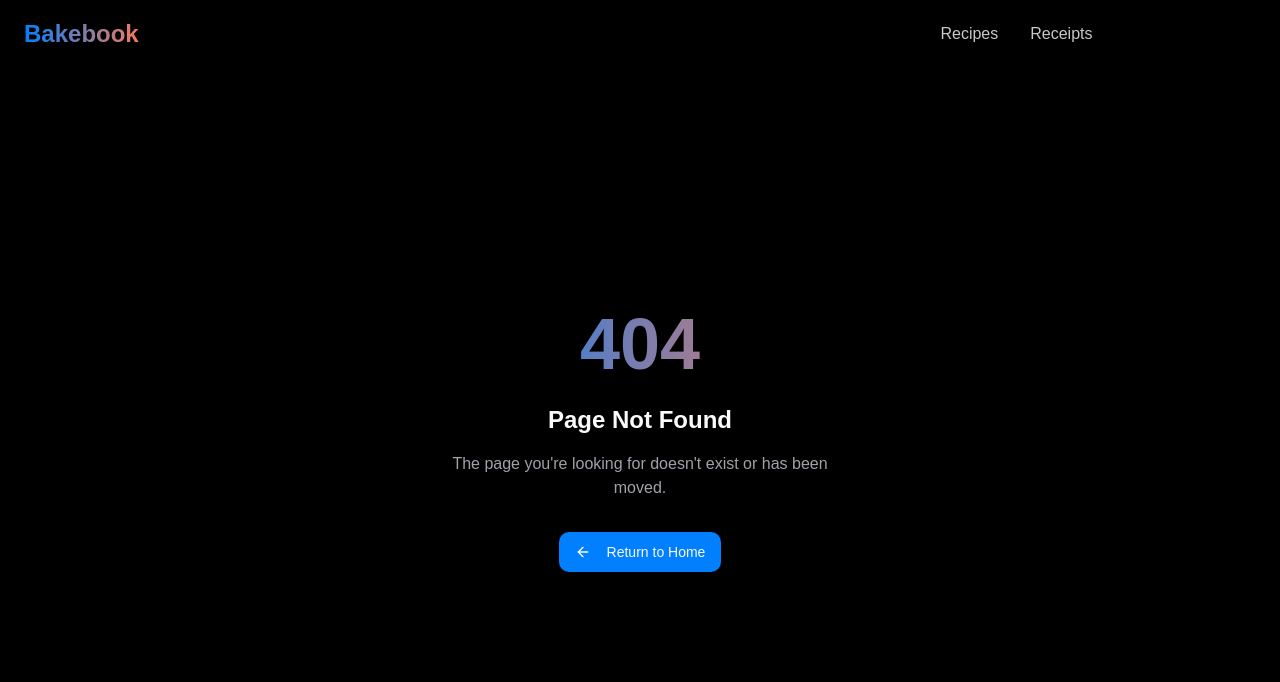
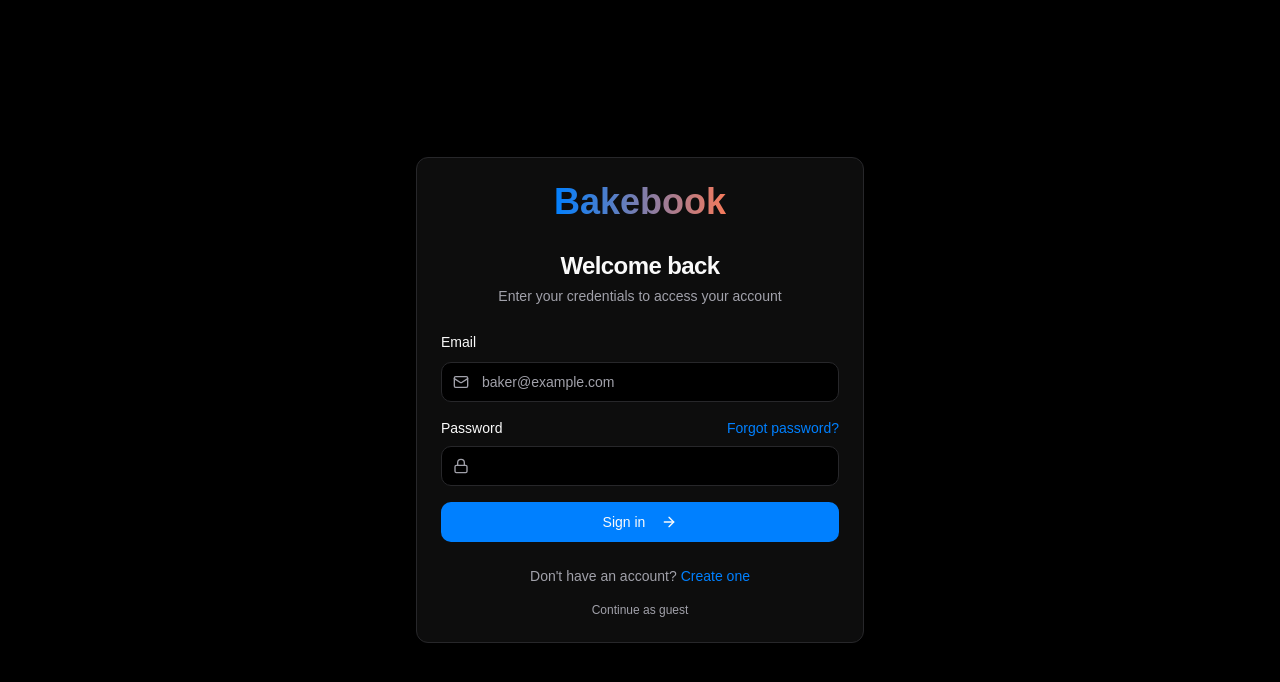
Before and after one commit to wdservices/bakebook-vault, a React (Vite) app: page /login in a window 1280 px wide. Before the commit this address had no page. Shown: the top 682 px of the page. Built offline with nearby package versions, Linux system fonts and the light colour scheme.

Commit message:
Add login UI
Implements a login user interface.

```diff
--- a/src/App.tsx
+++ b/src/App.tsx
@@ -10,6 +10,7 @@ import Recipe from "./pages/Recipe";
 import AddRecipe from "./pages/AddRecipe";
 import EditRecipe from "./pages/EditRecipe";
 import Receipts from "./pages/Receipts";
+import Login from "./pages/Login";
 import NotFound from "./pages/NotFound";
 
 const queryClient = new QueryClient();
@@ -27,6 +28,7 @@ const App = () => (
             <Route path="/add" element={<AddRecipe />} />
             <Route path="/edit/:id" element={<EditRecipe />} />
             <Route path="/receipts" element={<Receipts />} />
+            <Route path="/login" element={<Login />} />
             <Route path="*" element={<NotFound />} />
           </Routes>
         </BrowserRouter>
--- a/src/components/layout/Header.tsx
+++ b/src/components/layout/Header.tsx
@@ -2,7 +2,7 @@
 import { useState, useEffect } from "react";
 import { Link, useLocation } from "react-router-dom";
 import { Button } from "@/components/ui/button";
-import { PlusCircle, Menu, X } from "lucide-react";
+import { PlusCircle, Menu, X, LogIn } from "lucide-react";
 
 export function Header() {
   const [isScrolled, setIsScrolled] = useState(false);
@@ -49,6 +49,12 @@ export function Header() {
               New Recipe
             </Link>
           </Button>
+          <Button asChild variant="outline" size="sm">
+            <Link to="/login">
+              <LogIn className="h-4 w-4 mr-2" />
+              Login
+            </Link>
+          </Button>
         </nav>
 
         {/* Mobile Menu Button */}
@@ -84,6 +90,12 @@ export function Header() {
                 New Recipe
               </Link>
             </Button>
+            <Button asChild variant="outline" size="sm">
+              <Link to="/login">
+                <LogIn className="h-4 w-4 mr-2" />
+                Login
+              </Link>
+            </Button>
           </div>
         </div>
       )}
--- /dev/null
+++ b/src/pages/Login.tsx
@@ -0,0 +1,163 @@
+
+import { useState } from "react";
+import { Link } from "react-router-dom";
+import { Button } from "@/components/ui/button";
+import { Input } from "@/components/ui/input";
+import { Label } from "@/components/ui/label";
+import { Card, CardContent, CardDescription, CardFooter, CardHeader, CardTitle } from "@/components/ui/card";
+import { Mail, Phone, Lock, User, ArrowRight } from "lucide-react";
+import { useToast } from "@/hooks/use-toast";
+
+const Login = () => {
+  const [email, setEmail] = useState("");
+  const [phone, setPhone] = useState("");
+  const [password, setPassword] = useState("");
+  const [isRegister, setIsRegister] = useState(false);
+  const { toast } = useToast();
+
+  const handleSubmit = (e: React.FormEvent) => {
+    e.preventDefault();
+
+    // Simple validation
+    if (!email || !password) {
+      toast({
+        title: "Missing fields",
+        description: "Please fill in all required fields",
+        variant: "destructive",
+      });
+      return;
+    }
+
+    // In a real app, this would connect to authentication service
+    toast({
+      title: isRegister ? "Registration successful" : "Login successful",
+      description: "Welcome to Bakebook!",
+    });
+  };
+
+  const handleForgotPassword = () => {
+    if (!email) {
+      toast({
+        title: "Email required",
+        description: "Please enter your email to reset your password",
+        variant: "destructive",
+      });
+      return;
+    }
+
+    toast({
+      title: "Reset email sent",
+      description: `Password reset instructions have been sent to ${email}`,
+    });
+  };
+
+  return (
+    <div className="page-container min-h-screen flex items-center justify-center py-12">
+      <Card className="w-full max-w-md mx-auto animate-scale-in">
+        <CardHeader className="space-y-1">
+          <div className="flex justify-center mb-6">
+            <span className="text-4xl font-bold bg-gradient-to-r from-primary to-accent bg-clip-text text-transparent">
+              Bakebook
+            </span>
+          </div>
+          <CardTitle className="text-2xl font-semibold text-center">
+            {isRegister ? "Create an account" : "Welcome back"}
+          </CardTitle>
+          <CardDescription className="text-center">
+            {isRegister
+              ? "Enter your details to create your account"
+              : "Enter your credentials to access your account"}
+          </CardDescription>
+        </CardHeader>
+        <CardContent>
+          <form onSubmit={handleSubmit} className="space-y-4">
+            <div className="space-y-2">
+              <Label htmlFor="email">Email</Label>
+              <div className="relative">
+                <Mail className="absolute left-3 top-3 h-4 w-4 text-muted-foreground" />
+                <Input
+                  id="email"
+                  type="email"
+                  placeholder="baker@example.com"
+                  className="pl-10"
+                  value={email}
+                  onChange={(e) => setEmail(e.target.value)}
+                  required
+                />
+              </div>
+            </div>
+
+            {isRegister && (
+              <div className="space-y-2">
+                <Label htmlFor="phone">Phone Number</Label>
+                <div className="relative">
+                  <Phone className="absolute left-3 top-3 h-4 w-4 text-muted-foreground" />
+                  <Input
+                    id="phone"
+                    type="tel"
+                    placeholder="+1 (123) 456-7890"
+                    className="pl-10"
+                    value={phone}
+                    onChange={(e) => setPhone(e.target.value)}
+                  />
+                </div>
+              </div>
+            )}
+
+            <div className="space-y-2">
+              <div className="flex items-center justify-between">
+                <Label htmlFor="password">Password</Label>
+                {!isRegister && (
+                  <button
+                    type="button"
+                    onClick={handleForgotPassword}
+                    className="text-sm text-primary hover:underline"
+                  >
+                    Forgot password?
+                  </button>
+                )}
+              </div>
+              <div className="relative">
+                <Lock className="absolute left-3 top-3 h-4 w-4 text-muted-foreground" />
+                <Input
+                  id="password"
+                  type="password"
+                  className="pl-10"
+                  value={password}
+                  onChange={(e) => setPassword(e.target.value)}
+                  required
+                />
+              </div>
+            </div>
+
+            <Button type="submit" className="w-full">
+              {isRegister ? "Create account" : "Sign in"}
+              <ArrowRight className="ml-2 h-4 w-4" />
+            </Button>
+          </form>
+        </CardContent>
+        <CardFooter>
+          <div className="text-center w-full">
+            <p className="text-sm text-muted-foreground">
+              {isRegister ? "Already have an account?" : "Don't have an account?"}
+              <button
+                type="button"
+                onClick={() => setIsRegister(!isRegister)}
+                className="ml-1 text-primary hover:underline font-medium"
+              >
+                {isRegister ? "Sign in" : "Create one"}
+              </button>
+            </p>
+            <p className="text-xs text-muted-foreground mt-4">
+              <Link to="/" className="hover:underline">
+                Continue as guest
+              </Link>
+            </p>
+          </div>
+        </CardFooter>
+      </Card>
+    </div>
+  );
+};
+
+export default Login;
```
